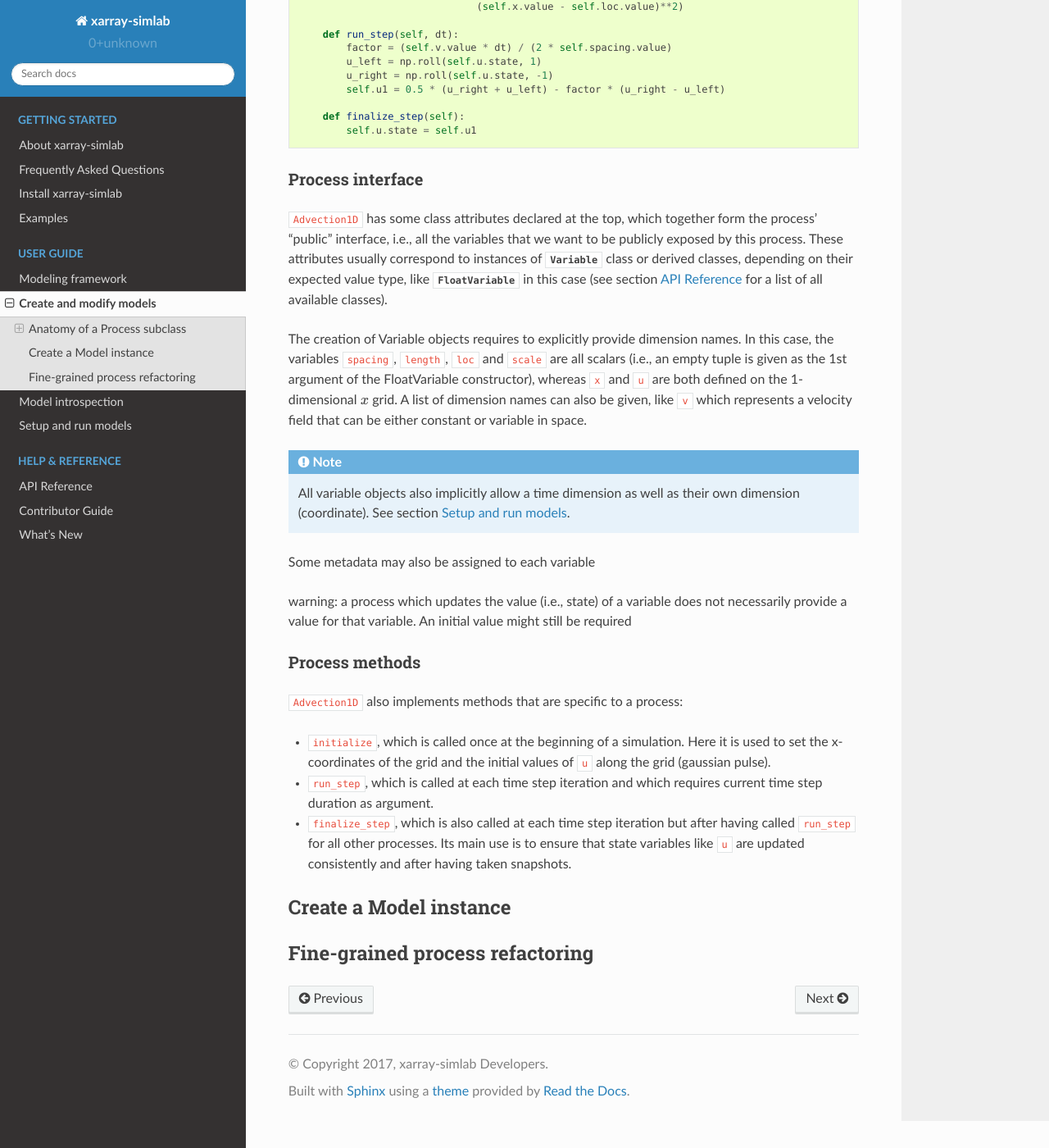
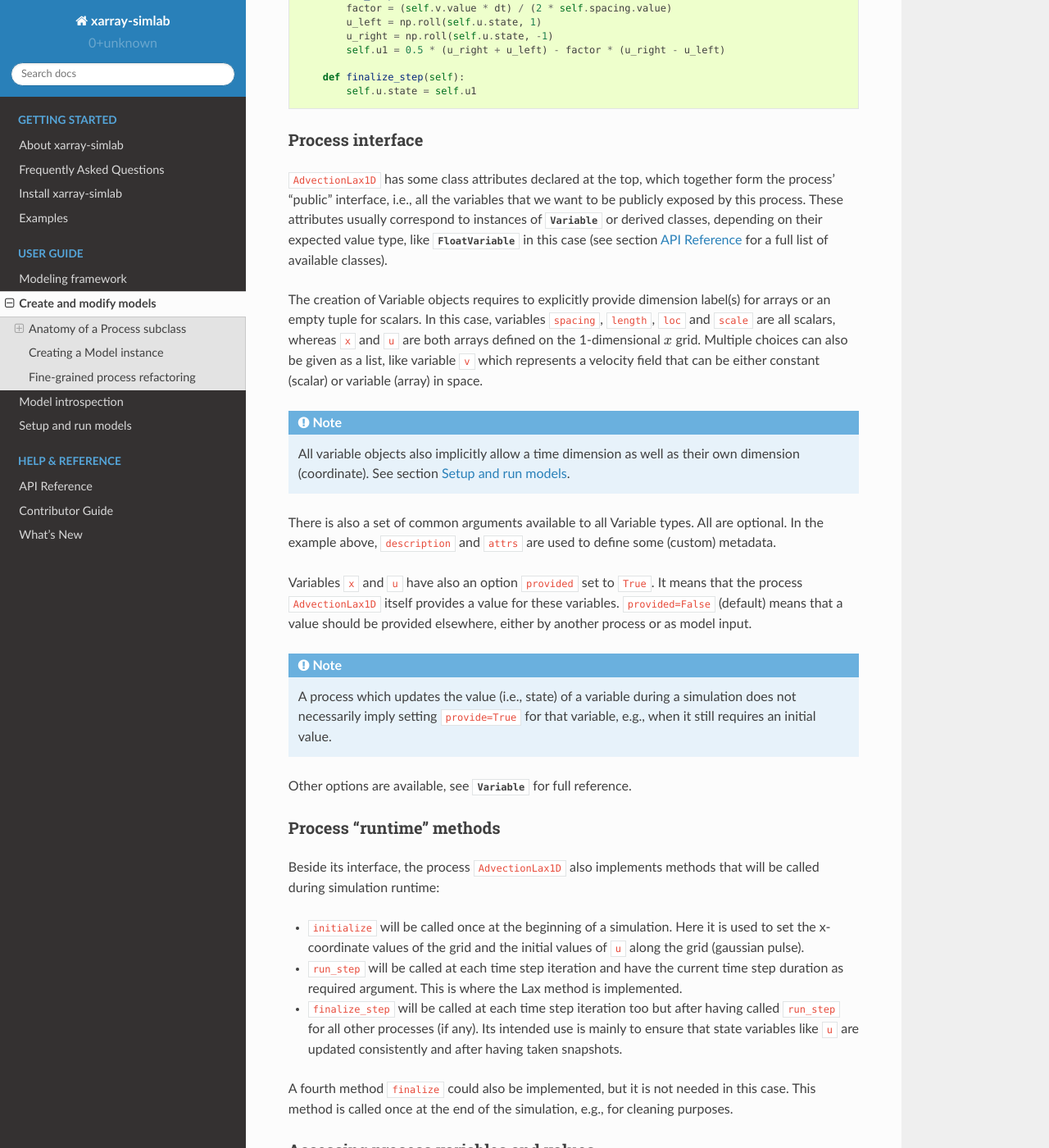
Before and after one commit to xarray-contrib/xarray-simlab, a Sphinx documentation site: the page built from doc/create_model.rst, in a window 1280 px wide and 1400 px high, scrolled down 1785 px. Shown: the whole window at 82% size. Built offline with Sphinx 7.4.7 and the Read the Docs theme 2.0.0, drawn with Linux system fonts in a browser that asks for light colours; pages that are not in the unit, such as notebooks, are missing from menus; the version number could not be read and is left out; some of the changed text lies outside the part shown.

Commit message:
WIP write create model section (process + model subsections)

```diff
--- a/doc/create_model.rst
+++ b/doc/create_model.rst
@@ -3,10 +3,10 @@
 Create and modify models
 ========================
 
-Like :doc:`framework` section, this section is useful mostly for
-users who want to create new models from scratch or customize existing
-models. Users who only want to run simulations from existing models
-may skip this section.
+Like the previous :doc:`framework` section, this section is useful
+mostly for users who want to create new models from scratch or
+customize existing models. Users who only want to run simulations from
+existing models may skip this section.
 
 As a simple example, we will start here from a model which numerically
 solves the 1-d advection equation using the `Lax method`_. The equation
@@ -25,12 +25,15 @@ as:
    u^{n+1}_i = \frac{1}{2} (u^n_{i+1} + u^n_{i-1}) - \nu \frac{\Delta t}{2 \Delta x} (u^n_{i+1} - u^n_{i-1})
 
 Where :math:`\Delta x` is the fixed spacing between the nodes
-:math:`i` of a uniform grid and :math:`\Delta t` is the time step
-duration between :math:`n` and :math:`n+1`.
+:math:`i` of a uniform grid and :math:`\Delta t` is the step duration
+between times :math:`n` and :math:`n+1`.
 
 We could just implement this numerical model with a few lines of
-Python / Numpy code (assuming below periodic boundary conditions and
-a gaussian pulse as initial conditions):
+Python / Numpy code, e.g., here below assuming periodic boundary
+conditions and a gaussian pulse as initial profile. We will show,
+however, that it is very easy to refactor this code for using it with
+xarray-simlab. We will also show that, while enabling useful features,
+the refactoring still results in a short amount of readable code.
 
 .. code-block:: python
 
@@ -65,32 +68,28 @@ a gaussian pulse as initial conditions):
         u1 = 0.5 * (u_right + u_left) - factor * (u_right - u_left)
         u = u1.copy()
 
-In this section we will show, however, that it is very easy to
-refactor this Python / Numpy code using xarray-simlab. We will also
-show that, while enabling useful features, the refactoring still
-results in a short amount of readable code.
-
 .. _`Lax method`: https://en.wikipedia.org/wiki/Lax%E2%80%93Friedrichs_method
 
 Anatomy of a Process subclass
 -----------------------------
 
 Let's first wrap the code above into a single subclass of
-:class:`~xsimlab.Process` that we name ``Advection1D``. Next we'll explain in
-detail the content of the class.
+:class:`~xsimlab.Process` named ``AdvectionLax1D``. Next we'll explain in
+detail the content of this class.
 
 .. hidden_todo
 
-   move all code blocks of this section in a proper Python module to import in
-   other sections. Use literalinclude directive to show relevant code blocks
-   in this sections.
+   move all code blocks of this section in one or more Python modules
+   so that it can be imported in other sections. Then use the
+   literalinclude directive to show relevant code blocks in this
+   sections.
 
 .. code-block:: python
 
     from xsimlab import Process, FloatVariable
 
 
-    class Advection1D(Process):
+    class AdvectionLax1D(Process):
         """Wrap 1-dimensional advection in a single Process."""
 
         spacing = FloatVariable((), description='grid spacing')
@@ -121,52 +120,111 @@ detail the content of the class.
 Process interface
 ~~~~~~~~~~~~~~~~~
 
-``Advection1D`` has some class attributes declared at the top, which
-together form the process' "public" interface, i.e., all the variables
-that we want to be publicly exposed by this process. These attributes
-usually correspond to instances of :class:`~xsimlab.Variable` class or
-derived classes, depending on their expected value type, like
-:class:`~xsimlab.FloatVariable` in this case (see section :doc:`api`
-for a list of all available classes).
+``AdvectionLax1D`` has some class attributes declared at the top,
+which together form the process' "public" interface, i.e., all the
+variables that we want to be publicly exposed by this process. These
+attributes usually correspond to instances of
+:class:`~xsimlab.Variable` or derived classes, depending on their
+expected value type, like :class:`~xsimlab.FloatVariable` in this case
+(see section :doc:`api` for a full list of available classes).
 
 The creation of Variable objects requires to explicitly provide
-dimension names. In this case, the variables ``spacing``, ``length``,
-``loc`` and ``scale`` are all scalars (i.e., an empty tuple is given
-as the 1st argument of the FloatVariable constructor), whereas ``x``
-and ``u`` are both defined on the 1-dimensional :math:`x` grid. A list
-of dimension names can also be given, like ``v`` which represents a
-velocity field that can be either constant or variable in space.
+dimension label(s) for arrays or an empty tuple for scalars. In this
+case, variables ``spacing``, ``length``, ``loc`` and ``scale`` are all
+scalars, whereas ``x`` and ``u`` are both arrays defined on the
+1-dimensional :math:`x` grid. Multiple choices can also be given as a
+list, like variable ``v`` which represents a velocity field that can
+be either constant (scalar) or variable (array) in space.
 
 .. note::
 
    All variable objects also implicitly allow a time dimension as
    well as their own dimension (coordinate). See section :doc:`run_model`.
 
-Some metadata may also be assigned to each variable
+There is also a set of common arguments available to all Variable
+types. All are optional. In the example above, ``description`` and
+``attrs`` are used to define some (custom) metadata.
 
-warning: a process which updates the value (i.e., state) of a variable
-does not necessarily provide a value for that variable. An initial value
-might still be required
+Variables ``x`` and ``u`` have also an option ``provided`` set to
+``True``. It means that the process ``AdvectionLax1D`` itself provides
+a value for these variables. ``provided=False`` (default) means
+that a value should be provided elsewhere, either by another process
+or as model input.
 
-Process methods
-~~~~~~~~~~~~~~~
+.. note::
 
-``Advection1D`` also implements methods that are specific to a process:
+   A process which updates the value (i.e., state) of a variable
+   during a simulation does not necessarily imply setting
+   ``provide=True`` for that variable, e.g., when it still requires an
+   initial value.
 
-- ``initialize``, which is called once at the beginning of a
-  simulation. Here it is used to set the x-coordinates of the grid and
-  the initial values of ``u`` along the grid (gaussian pulse).
-- ``run_step``, which is called at each time step iteration and which
-  requires current time step duration as argument.
-- ``finalize_step``, which is also called at each time step iteration
-  but after having called ``run_step`` for all other processes. Its main
-  use is to ensure that state variables like ``u`` are updated consistently
-  and after having taken snapshots.
+Other options are available, see :class:`~xsimlab.Variable` for full
+reference.
 
+Process "runtime" methods
+~~~~~~~~~~~~~~~~~~~~~~~~~
 
-Create a Model instance
------------------------
+Beside its interface, the process ``AdvectionLax1D`` also implements
+methods that will be called during simulation runtime:
 
+- ``initialize`` will be called once at the beginning of a
+  simulation. Here it is used to set the x-coordinate values of the
+  grid and the initial values of ``u`` along the grid (gaussian
+  pulse).
+- ``run_step`` will be called at each time step iteration and have the
+  current time step duration as required argument. This is where the
+  Lax method is implemented.
+- ``finalize_step`` will be called at each time step iteration too but
+  after having called ``run_step`` for all other processes (if
+  any). Its intended use is mainly to ensure that state variables like
+  ``u`` are updated consistently and after having taken snapshots.
+
+A fourth method ``finalize`` could also be implemented, but it is not
+needed in this case. This method is called once at the end of the
+simulation, e.g., for cleaning purposes.
+
+Accessing process variables and values
+~~~~~~~~~~~~~~~~~~~~~~~~~~~~~~~~~~~~~~
+
+The Variable objects declared in ``AdvectionLax1D`` can be accessed
+elsewhere in the class like if these were regular attributes, e.g.,
+using ``self.u`` for variable ``u``.
+
+.. note::
+
+   Like the other variables, ``self.u`` actually returns a copy of the
+   corresponding ``FloatVariable`` object that is originally declared
+   as a class attribute. Some internal magic happens in xarray-simlab
+   in order to avoid conflicts when using the same process in
+   different contexts.
+
+Variable objects may hold multiple, independent values that we set/get
+via specific properties (see section :doc:`framework`), e.g.,
+``self.u.state`` for vector :math:`u` and ``self.x.value`` for
+x-coordinate values. Note that we use here the property ``value`` for
+all time-independent variables, but it is just an alias of ``state``.
+
+Beside variable attributes, we can use normal attributes in process
+subclasses too, like ``self.u1`` in ``AdvectionLax1D``, as long as
+they have different names.
+
+Creating a Model instance
+-------------------------
+
+Creating a new :class:`~xsimlab.Model` instance is very easy. We just
+need to provide a dictionary with the processes that we want to
+include in the model, e.g., with only the process created above:
+
+.. code-block:: python
+
+    from xsimlab import Model
+
+    model = Model({'advect': AdvectionLax1D})
+
+That's it! Now we can use that model with the xarray extension provided
+by xarray-simlab to create new setups, run the model, take snapshots
+for one or more variables on a given frequency, etc. (see section
+:doc:`run_model`).
 
 Fine-grained process refactoring
 --------------------------------
```
